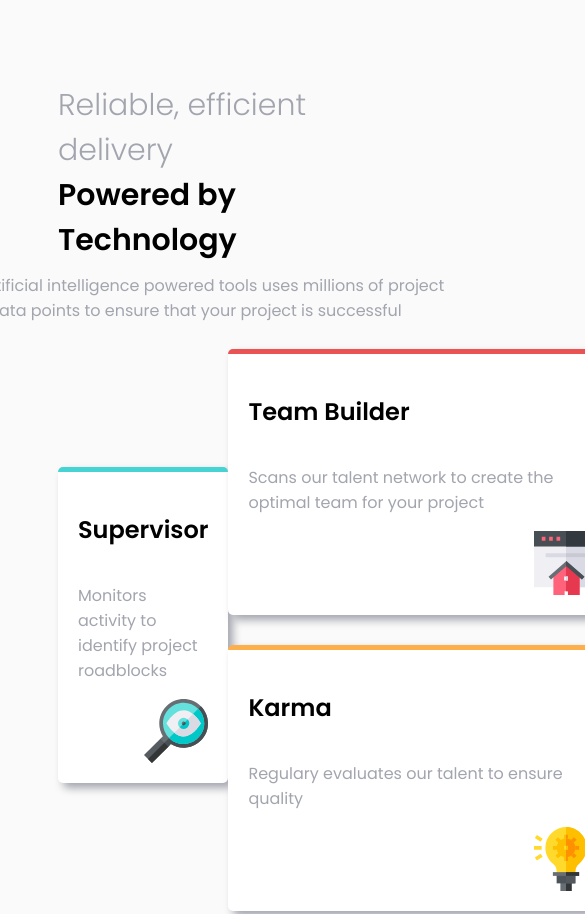
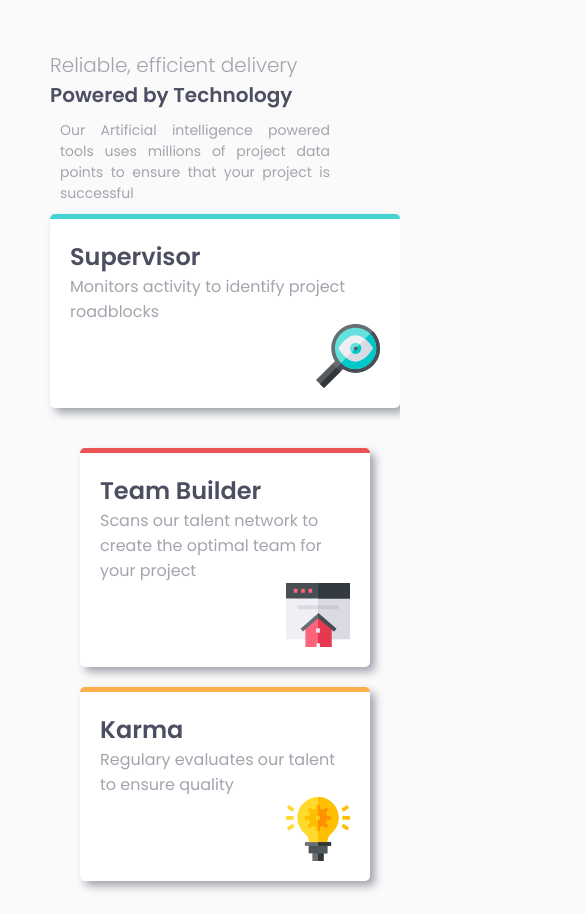
Before and after one commit to AceKahuna/four-card-feature, a plain HTML site: page index.html in a window 390 px wide. Shown: the top 914 px of the page, 585 px wide, since content can reach past the window. Drawn offline with Linux system fonts and the light colour scheme.

Commit message:
edits on the mobile responsiveness

```diff
--- a/index.css
+++ b/index.css
@@ -1,11 +1,11 @@
 @import url('https://fonts.googleapis.com/css2?family=Poppins:wght@300;400;600&display=swap');
 
 *{
+    margin: 0;
     padding: 0;
     color:   hsl(229, 6%, 66%);
     font-family: 'Poppins', sans-serif;
 }
-
 
 body{
     max-width: 1440px;
@@ -14,7 +14,7 @@ body{
 }
 
 h2{
-    color: #000000;
+    color: hsl(234, 12%, 34%);
 }
 
 img{
@@ -35,6 +35,7 @@ img{
     flex-direction: column ;
     align-items: center;
 }
+
 .rely{
     font-size: 30px;
     font-weight: 200;
@@ -45,22 +46,21 @@ img{
 .power{
     font-size: 30px;
     font-weight: 600;
-    color: #000000;
+    color: hsl(234, 12%, 34%);
     margin-top: 0;
-    margin-bottom: 0;
 }
+
 .desc{
     width: 500px;
     text-align: center;
     margin-top: 0;
     padding: 10px;
 }
+
 /*Cards Section*/
 .cards{
-    width: 100%;
     display: flex;
     flex-flow: row ;
-    justify-content: space-around;
 }
 
 /*supervisor*/
@@ -70,18 +70,18 @@ img{
     background-color: #ffffff;
     border-top: 5px solid hsl(180, 62%, 55%);
     box-shadow: 5px 5px 8px  hsl(229, 6%, 66%);
-    width: 350px;
     border-radius: 5px;
     padding: 20px;
-    margin-bottom: 30px;
+    margin-bottom: 10px;
     align-self: center;
+    max-width: 350px;
 }
 
 /*center cards*/
-
 .center-cards{
     display: flex;
     flex-direction: column;
+    margin: 30px;
 }
 
 /*team-builder*/
@@ -91,12 +91,11 @@ img{
     background-color: #ffffff;
     border-top: 5px solid hsl(0, 78%, 62%);
     box-shadow: 5px 5px 8px  hsl(229, 6%, 66%);
-    width: 350px;
+    max-width: 350px;
     border-radius: 5px;
     padding: 20px;
-    position: relative;
-    margin-bottom: 30px;
     align-self: center;
+    margin-bottom: 20px;
 }
 
 /*karma*/
@@ -107,10 +106,9 @@ img{
     border-top: 5px solid hsl(34, 97%, 64%);
     box-shadow: 5px 5px 8px  hsl(229, 6%, 66%);
     border-radius: 5px;
-    width: 350px;
+    max-width: 350px;
     padding: 20px;
     align-self: center;
-    margin-bottom: 20px;
 }
 
 /* calculator*/
@@ -121,11 +119,10 @@ img{
     border-top: 5px solid hsl(212, 86%, 64%);
     box-shadow: 5px 5px 8px  hsl(229, 6%, 66%);
     border-radius: 5px;
-    width: 350px;
+    max-width: 350px;
     padding: 20px;
     align-self: center;
-    margin-bottom: 3px;
-
+    margin: 10px;
 }
 
 /*footer*/
@@ -140,21 +137,16 @@ img{
  }
 
 /* To be added later*/
-@media screen and (max-width:375px){
-    .main{
-        width:auto;
-        padding: 10px;
-    }
+@media screen and (max-width:750px){
     .about{
-        width: auto;
-        align-items: baseline;
+        align-items: flex-start;
+        margin: 0;
     }
     .about > h1{
-        font-size: 25px;
-        margin: 0;
+        font-size: 20px;
     }
     .about > h2{
-        font-size: 25px;
+        font-size: 20px;
         margin: 0;
     }
     .desc{
@@ -167,11 +159,11 @@ img{
         display: flex;
         flex-direction: column;
         justify-content: center;
-        width: auto;
+        width: 350px;
     }
     .center-cards{
         display: flex;
         flex-direction: column;
-        justify-content: space-between;
+        align-self: stretch;
     }
 }
```
